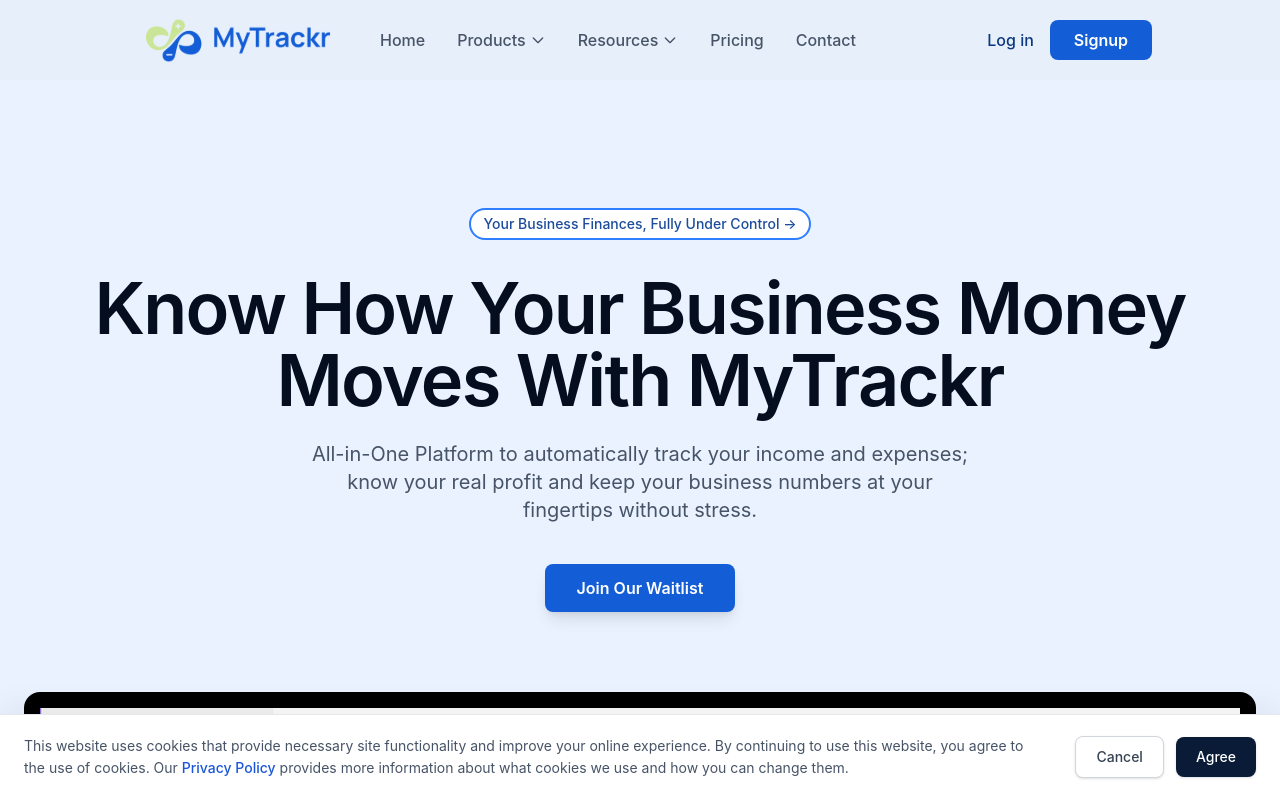
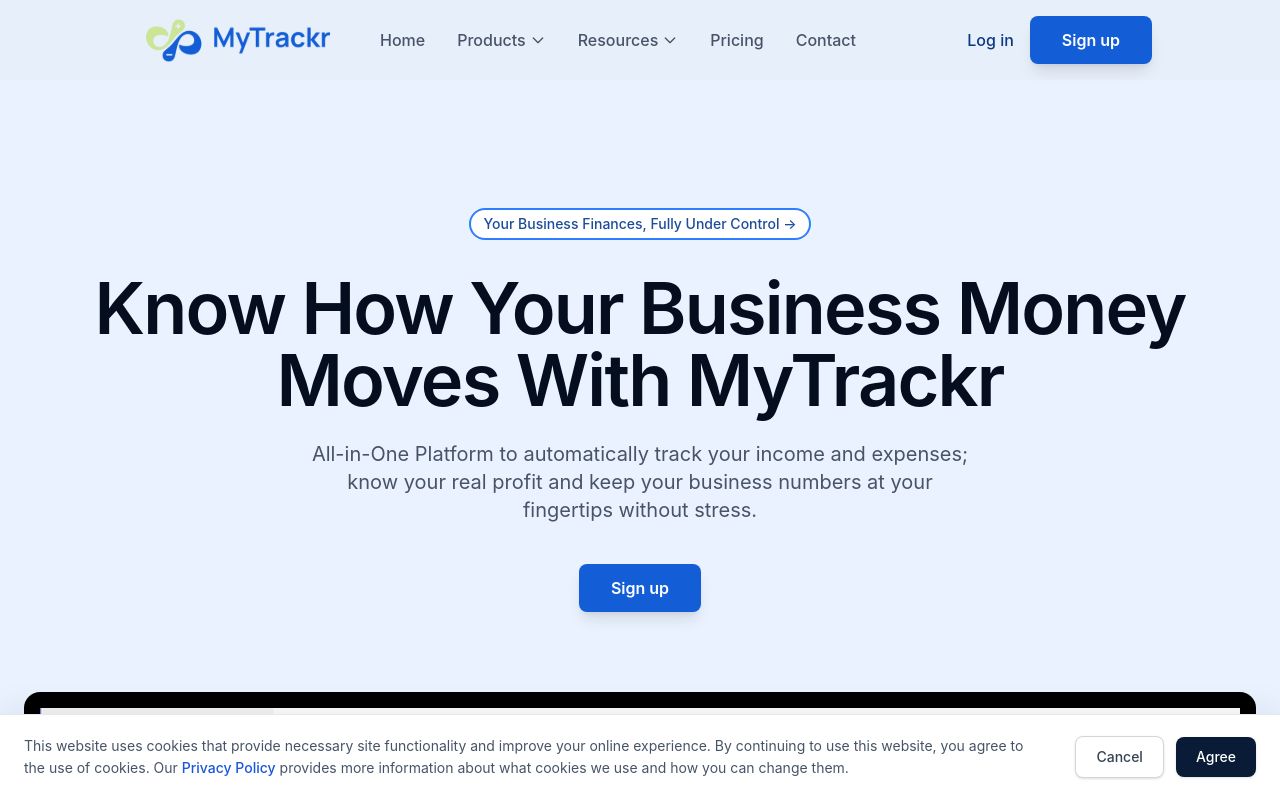
Before and after one commit to officialtrackrafrica/mytrackr-website, a React (Vite) app: page / in a window 1280 px wide. Shown: the top 798 px of the page. Built offline with nearby package versions, Linux system fonts and the light colour scheme.

Commit message:
#cta links updated

```diff
--- a/src/components/AgencySections/CTASection.tsx
+++ b/src/components/AgencySections/CTASection.tsx
@@ -29,9 +29,9 @@
             mind. Let’s help you create a financial safety net and secure your financial future.
           </p>
 
-          <button className="bg-[#135ED6] text-white px-8 py-3.5 rounded-lg font-medium hover:bg-blue-700 transition-colors shadow-sm">
+          <a href="https://dashboard.mytrackrservices.com/signup" target='blank' className="bg-[#135ED6] text-white px-8 py-3.5 rounded-lg font-medium hover:bg-blue-700 transition-colors shadow-sm">
             Secure your Spot
-          </button>
+          </a>
         </div>
 
       </div>
--- a/src/components/Footer.tsx
+++ b/src/components/Footer.tsx
@@ -44,9 +44,10 @@
             <button className="px-8 py-3 bg-white text-slate-900 font-semibold rounded-lg hover:bg-slate-100 transition-colors">
               Chat with us
             </button>
-            <button className="px-8 py-3 bg-[#135ED6] text-white font-semibold rounded-lg hover:bg-blue-600 transition-colors ">
+            <a href="https://dashboard.mytrackrservices.com/signup" target='blank'
+ className="px-8 py-3 bg-[#135ED6] text-white font-semibold rounded-lg hover:bg-blue-600 transition-colors ">
               Get started
-            </button>
+            </a>
           </div>
         </div>
 
--- a/src/components/MyTrackrSections/DetailedFeatures.tsx
+++ b/src/components/MyTrackrSections/DetailedFeatures.tsx
@@ -30,9 +30,11 @@
               </li>
             ))}
           </ul>
-          <button className="bg-[#135ED6] text-white px-8 py-3 rounded-lg font-semibold hover:bg-blue-600 transition-all">
-            Join Our Waitlist
-          </button>
+          <a
+            href="https://dashboard.mytrackrservices.com/signup" target='blank'
+           className="bg-[#135ED6] text-white px-8 py-3 rounded-lg font-semibold hover:bg-blue-600 transition-all">
+            Signup
+          </a>
         </div>
         <div className="flex-1 order-1 md:order-2">
           <img src={Image1} alt="Performance chart" className="w-full h-auto drop-shadow-2xl" />
@@ -57,9 +59,11 @@
                 </li>
               ))}
             </ul>
-            <button className="bg-[#135ED6] text-white px-8 py-3 rounded-lg font-semibold hover:bg-blue-600 transition-all">
-              Join Our Waitlist
-            </button>
+             <a
+            href="https://dashboard.mytrackrservices.com/signup" target='blank'
+           className="bg-[#135ED6] text-white px-8 py-3 rounded-lg font-semibold hover:bg-blue-600 transition-all">
+            Signup
+          </a>
           </div>
         </div>
       </div>
@@ -77,9 +81,11 @@
               </li>
             ))}
           </ul>
-          <button className="bg-[#135ED6] text-white px-8 py-3 rounded-lg font-semibold hover:bg-blue-600 transition-all">
-            Join Our Waitlist
-          </button>
+           <a
+            href="https://dashboard.mytrackrservices.com/signup" target='blank'
+           className="bg-[#135ED6] text-white px-8 py-3 rounded-lg font-semibold hover:bg-blue-600 transition-all">
+            Signup
+          </a>
         </div>
         <div className="flex-1 order-1 md:order-2">
           <img src={Image3} alt="Performance chart" className="w-full h-auto" />
--- a/src/components/MyTrackrSections/Hero.tsx
+++ b/src/components/MyTrackrSections/Hero.tsx
@@ -24,10 +24,15 @@
       {/* CTAs */}
       <div className="flex flex-col md:flex-row items-center justify-center gap-4 mb-20">
 
-        <button className="w-full md:w-auto px-8 py-3 bg-[#135ED6] text-white font-semibold rounded-lg shadow-lg hover:bg-blue-600 transition-colors">
-          Join Our Waitlist
-        </button>
-
+        {/* <button className="w-full md:w-auto px-8 py-3 bg-[#135ED6] text-white font-semibold rounded-lg shadow-lg hover:bg-blue-600 transition-colors">
+          Sign up
+        </button> */}
+        <a
+            href="https://dashboard.mytrackrservices.com/signup" target='blank'
+            className="w-full md:w-auto px-8 py-3 bg-[#135ED6] text-white font-semibold rounded-lg shadow-lg hover:bg-blue-600 transition-colors inline-block text-center"
+          >
+            Sign up
+          </a>
       </div>
 
       {/* Dashboard Preview Image */}
--- a/src/components/MyTrackrSections/Pricing.tsx
+++ b/src/components/MyTrackrSections/Pricing.tsx
@@ -106,9 +106,11 @@
                 {plan.description}
               </p>
 
-              <button className="w-full bg-[#1A56DB] text-white py-3.5 rounded-lg font-semibold hover:bg-blue-700 transition-colors mb-8">
+              <a
+              href="https://dashboard.mytrackrservices.com/signup" target='blank'
+              className="w-full bg-[#1A56DB] text-white py-3.5 rounded-lg font-semibold hover:bg-blue-700 transition-colors mb-8 text-center">
                 Get started
-              </button>
+              </a>
 
               <div className="border-t border-gray-100 pt-8 flex-1">
                 <h4 className="font-bold text-[#101828] text-xs tracking-wider mb-6">
--- a/src/components/Navbar.tsx
+++ b/src/components/Navbar.tsx
@@ -76,10 +76,13 @@
 
         {/* Auth Buttons (Desktop) */}
         <div className="hidden md:flex items-center gap-4">
-          <button className={`${loginBtnColor} font-medium hover:text-brand-dark`}>Log in</button>
-          <button className="bg-[#135ED6] text-white px-6 py-2 rounded-lg font-semibold hover:bg-blue-600 transition-all">
-            Signup
-          </button>
+          <a href="https://dashboard.mytrackrservices.com/login" target='blank' className={`${loginBtnColor} font-medium hover:text-brand-dark`}>Log in</a>
+          <a
+            href="https://dashboard.mytrackrservices.com/signup" target='blank'
+            className="w-full md:w-auto px-8 py-3 bg-[#135ED6] text-white font-semibold rounded-lg shadow-lg hover:bg-blue-600 transition-colors inline-block text-center"
+          >
+            Sign up
+          </a>
         </div>
 
         {/* Mobile Toggle */}
--- a/src/pages/Agency.tsx
+++ b/src/pages/Agency.tsx
@@ -21,15 +21,18 @@
           </p>
 
           <div className="flex flex-col sm:flex-row items-center justify-center gap-4">
-            <button className="flex items-center gap-2 bg-white text-gray-900 font-medium px-6 py-3 rounded-lg hover:bg-gray-50 transition-colors">
+            {/* <button className="flex items-center gap-2 bg-white text-gray-900 font-medium px-6 py-3 rounded-lg hover:bg-gray-50 transition-colors">
               <svg width="20" height="20" viewBox="0 0 24 24" fill="none" xmlns="http://www.w3.org/2000/svg">
                 <path d="M8 5V19L19 12L8 5Z" stroke="currentColor" strokeWidth="2" strokeLinecap="round" strokeLinejoin="round" />
               </svg>
               Demo
-            </button>
-            <button className="bg-[#1A56DB] text-white font-medium px-6 py-3 rounded-lg hover:bg-blue-700 transition-colors">
-              Book a free call
-            </button>
+            </button> */}
+             <a
+            href="https://dashboard.mytrackrservices.com/signup" target='blank'
+            className="w-full md:w-auto px-8 py-3 bg-[#135ED6] text-white font-semibold rounded-lg shadow-lg hover:bg-blue-600 transition-colors inline-block text-center"
+          >
+            Sign up
+          </a>
           </div>
         </div>
         <img src={AgencyImage} alt="" className='mt-16'/>
@@ -61,9 +64,10 @@
                 Just clarity.
               </p>
             </div>
-            <button className="bg-[#1A56DB] text-white font-medium px-8 py-3.5 rounded-lg hover:bg-blue-700 transition-colors mt-4 shadow-lg shadow-blue-200">
+            <a href="https://dashboard.mytrackrservices.com/signup" target='blank'
+            className="bg-[#1A56DB] text-white font-medium px-8 py-3.5 rounded-lg hover:bg-blue-700 transition-colors mt-4 shadow-lg shadow-blue-200">
               Get Started
-            </button>
+            </a>
           </div>
           <div className="flex-1">
             <img
```
